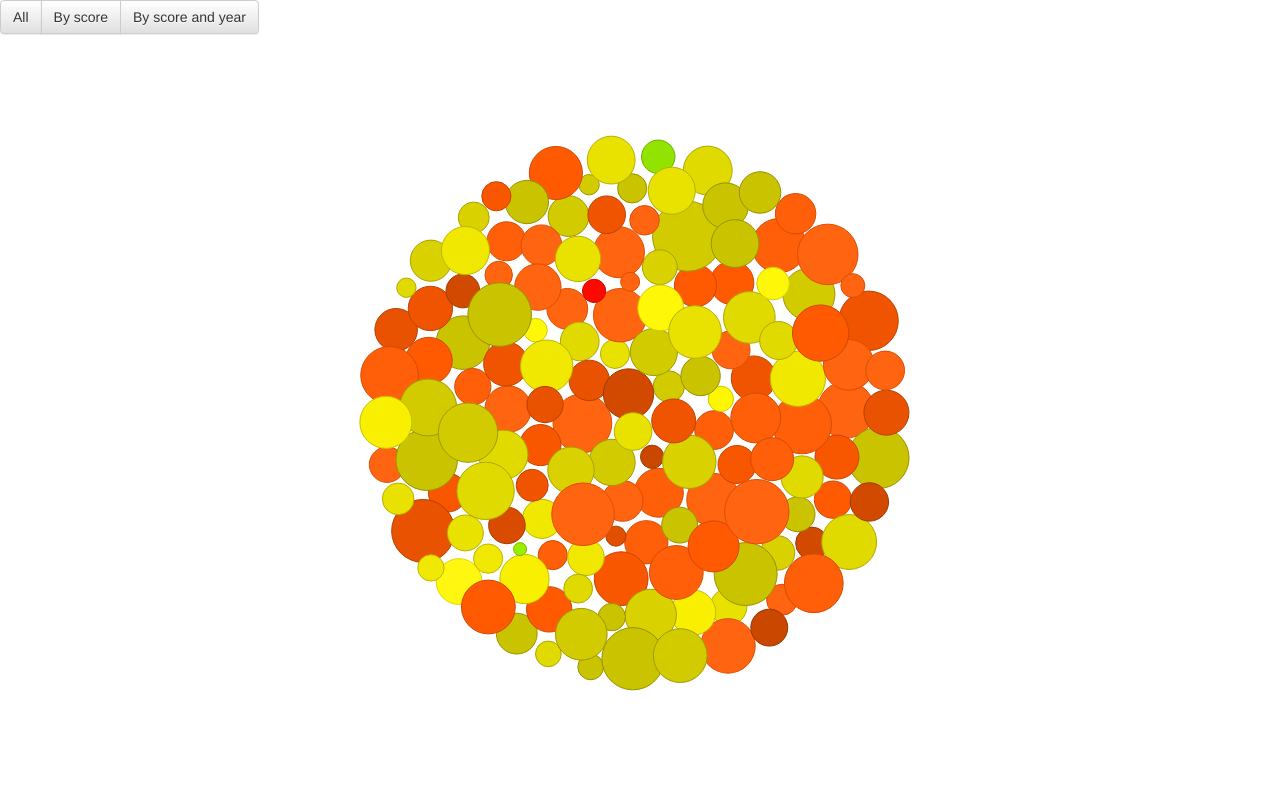
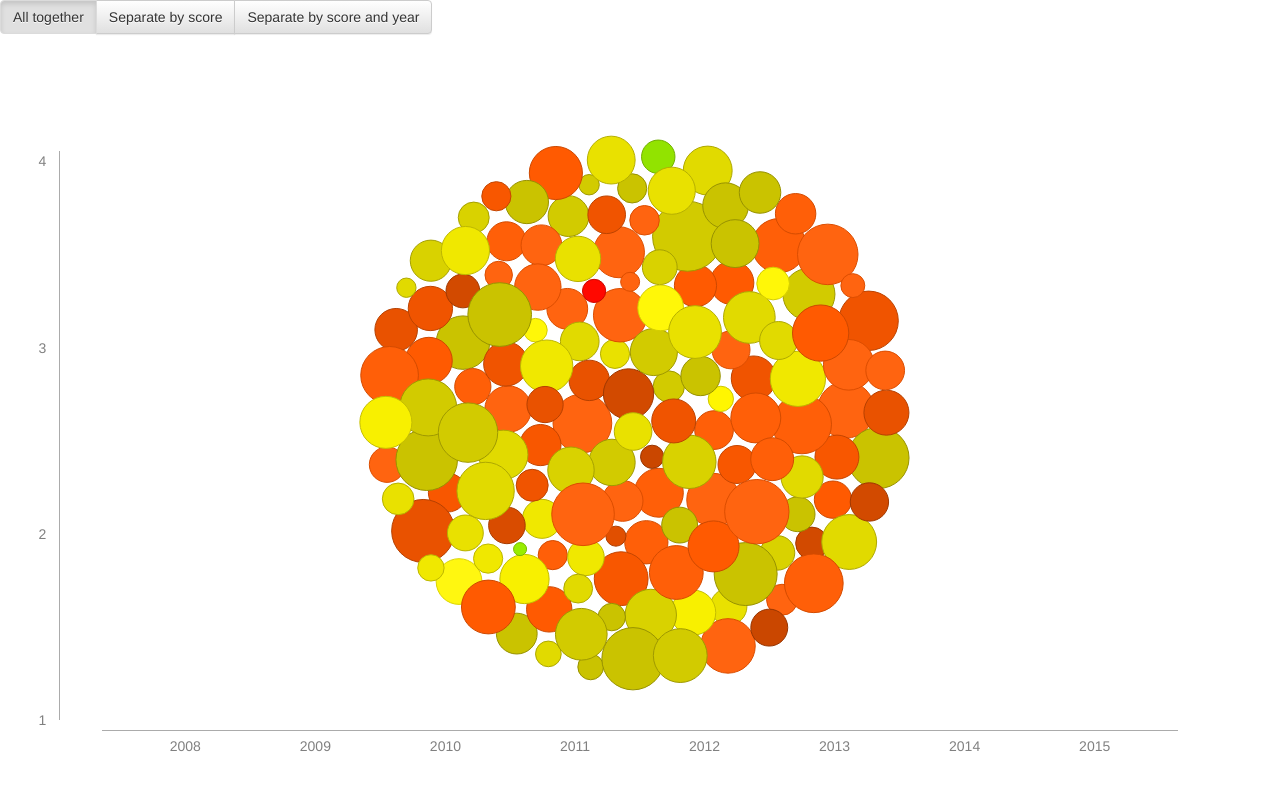
Before and after one commit to artemdemo/books-graph, a website: page index.html in a window 1280 px wide. Drawn offline with nearby package versions, Linux system fonts and the light colour scheme.

Commit message:
Added axes

```diff
--- a/index.html
+++ b/index.html
@@ -25,9 +25,9 @@
     </script>
 
     <div id="controllers" class="btn-group" role="group" aria-label="...">
-        <button type="button" class="btn btn-default" data-show="all">All</button>
-        <button type="button" class="btn btn-default" data-show="score">By score</button>
-        <button type="button" class="btn btn-default" data-show="year">By score and year</button>
+        <button type="button" class="btn btn-default active" data-show="all">All together</button>
+        <button type="button" class="btn btn-default" data-show="score">Separate by score</button>
+        <button type="button" class="btn btn-default" data-show="year">Separate by score and year</button>
     </div>
 
     <script type="application/javascript" src="js/app.js"></script>
--- a/js/app.js
+++ b/js/app.js
@@ -104,7 +104,7 @@ var Book;
         var avgScore_floor = Math.floor(avgScore);
         var avgScore_group = Math.floor((avgScore - avgScore_floor) * 10);
         var className;
-        className = 'score-' + String(avgScore_floor);
+        className = 'book-node score-' + String(avgScore_floor);
         className += ' group-' + String(avgScore_group);
         return className;
     }
@@ -142,16 +142,22 @@ var Book;
     Book.getCharge = getCharge;
     function onMouseEnter(book) {
         var $circle = document.getElementById(book.id);
-        $circle.setAttribute('class', $circle.getAttribute('class') + ' active');
+        //$circle.setAttribute('class', $circle.getAttribute('class') + ' active' );
     }
     Book.onMouseEnter = onMouseEnter;
     function onMouseLeave(book) {
         var $circle = document.getElementById(book.id);
         var className = $circle.getAttribute('class');
         className = className.replace(new RegExp('(^|\\b)' + 'active'.split(' ').join('|') + '(\\b|$)', 'gi'), ' ');
-        $circle.setAttribute('class', className);
+        //$circle.setAttribute('class', className );
     }
     Book.onMouseLeave = onMouseLeave;
+    /**
+     * Return years object
+     * @returns {any}
+     */
+    function getYearsObject() { return years; }
+    Book.getYearsObject = getYearsObject;
     /**
      * Calculate avg score of given book
      * @param book
@@ -242,8 +248,16 @@ var Controllers;
         }, false);
     }
     Controllers.bindEvents = bindEvents;
+    /**
+     * Return controller value
+     * @returns {contValues}
+     */
     function getCurrentContValue() { return currentContValue; }
     Controllers.getCurrentContValue = getCurrentContValue;
+    /**
+     * Set controller value
+     * @param value
+     */
     function setCurrentContValue(value) { currentContValue = contValues[value]; }
     Controllers.setCurrentContValue = setCurrentContValue;
     /**
@@ -262,11 +276,61 @@ var Controllers;
         }
     }
 })(Controllers || (Controllers = {}));
+var Axes;
+(function (Axes) {
+    var xAxis;
+    var yAxis;
+    /**
+     * Adding axis to the graph
+     */
+    function addAxes() {
+        createXaxis();
+        createYaxis();
+    }
+    Axes.addAxes = addAxes;
+    /**
+     * Creating Y axis
+     */
+    function createYaxis() {
+        yAxis = document.createElement('div');
+        yAxis.setAttribute('id', 'yAxis-group');
+        yAxis.setAttribute('class', 'axis-group');
+        yAxis.style.top = (Paper.getPaperSize().height / 10) * 2 + 'px';
+        document.body.appendChild(yAxis);
+        for (var i = 4; i > 0; i--) {
+            var $text = document.createElement('div');
+            $text.setAttribute('class', 'score');
+            $text.appendChild(document.createTextNode(String(i)));
+            if (i != 4)
+                $text.style.marginTop = (Paper.getPaperSize().height / 10) * 2.2 + 'px';
+            yAxis.appendChild($text);
+        }
+    }
+    /**
+     * Creating X axis
+     */
+    function createXaxis() {
+        var years = Book.getYearsObject();
+        xAxis = document.createElement('div');
+        xAxis.setAttribute('id', 'xAxis-group');
+        xAxis.setAttribute('class', 'axis-group');
+        document.body.appendChild(xAxis);
+        for (var key in years) {
+            if (years.hasOwnProperty(key) && parseInt(key) == parseInt(key)) {
+                var $text = document.createElement('span');
+                $text.setAttribute('class', 'year');
+                $text.appendChild(document.createTextNode(key));
+                xAxis.appendChild($text);
+            }
+        }
+    }
+})(Axes || (Axes = {}));
 /// <reference path="d.ts/d3.d.ts" />
 /// <reference path="../vendor/promise.d.ts" />
 /// <reference path="modules/PaperModule.ts" />
 /// <reference path="modules/BookModule.ts" />
 /// <reference path="modules/ControllersModule.ts" />
+/// <reference path="modules/AxesModule.ts" />
 promise.get('data/books_rnd.json')
     .then(function (error, data) {
     var graph = JSON.parse(data);
@@ -297,16 +361,18 @@ promise.get('data/books_rnd.json')
         .call(force.drag)
         .on('mouseenter', Book.onMouseEnter)
         .on('mouseleave', Book.onMouseLeave);
+    /*
+    // Add <title></title> to circle node
     node.append("title")
-        .text(function (d) { return d.name; });
+        .text(function(d) { return d.name; });*/
     force.on("tick", function (e) {
         node.each(Book.moveTowardCenter(e.alpha));
         node.attr("cx", function (d) { return d.x; })
             .attr("cy", function (d) { return d.y; });
     });
-    /*
-     * Bind events to the buttons
-     */
+    // Binding events to controll buttons
     Controllers.bindEvents(force);
+    // Adding axes
+    Axes.addAxes();
 });
 //# sourceMappingURL=app.js.map
--- a/source/app.ts
+++ b/source/app.ts
@@ -3,6 +3,7 @@
 /// <reference path="modules/PaperModule.ts" />
 /// <reference path="modules/BookModule.ts" />
 /// <reference path="modules/ControllersModule.ts" />
+/// <reference path="modules/AxesModule.ts" />
 
 
 promise.get('data/books_rnd.json')
@@ -45,8 +46,10 @@ promise.get('data/books_rnd.json')
             .on('mouseenter', Book.onMouseEnter )
             .on('mouseleave', Book.onMouseLeave );
 
+        /*
+        // Add <title></title> to circle node
         node.append("title")
-            .text(function(d) { return d.name; });
+            .text(function(d) { return d.name; });*/
 
         force.on("tick", function(e) {
             node.each( Book.moveTowardCenter(e.alpha) );
@@ -54,9 +57,10 @@ promise.get('data/books_rnd.json')
                 .attr("cy", function(d) { return d.y; });
         });
 
-        /*
-         * Bind events to the buttons
-         */
+        // Binding events to controll buttons
         Controllers.bindEvents( force );
 
+        // Adding axes
+        Axes.addAxes();
+
     });
--- a/source/less/style.less
+++ b/source/less/style.less
@@ -4,11 +4,56 @@ body {
   padding: 0;
 }
 
-circle.active {
+#controllers .btn {
+  outline: none;
+}
+
+
+/*--------------- Axes ---------------------*/
+
+@borderColor: rgb(171, 171, 171);
+
+.axis-group {
+  position: absolute;
+  color: gray;
+}
+
+#yAxis-group {
+  top: 20%;
+  left: 3%;
+  bottom: 10%;
+  padding-right: 13px;
+  border-right: 1px solid @borderColor;
+
+  .score {
+    margin: 20px 0;
+  }
+  .score:first-child { margin-top: 0; }
+  .score:last-child { margin-bottom: 0; }
+}
+
+#xAxis-group {
+  bottom: 44px;
+  left: 8%;
+  right: 8%;
+  text-align: center;
+  border-top: 1px solid @borderColor;
+  padding-top: 5px;
+  color: gray;
+
+  .year {
+    padding: 0 4.6%;
+  }
+}
+
+
+/*--------------- Circles ---------------------*/
+
+circle.book-node:hover {
   stroke-width: 3;
 }
 
-/*----------------- Colors generation -----------------*/
+/*---------- Colors generation ---------------*/
 
 @score1: #a8ff0d;
 @score2: #fff710;
--- /dev/null
+++ b/source/modules/AxesModule.ts
@@ -0,0 +1,61 @@
+module Axes {
+
+    var xAxis: HTMLDivElement;
+    var yAxis: HTMLDivElement;
+
+    /**
+     * Adding axis to the graph
+     */
+    export function addAxes() {
+        createXaxis();
+        createYaxis();
+    }
+
+    /**
+     * Creating Y axis
+     */
+    function createYaxis() {
+        yAxis = document.createElement('div');
+        yAxis.setAttribute('id', 'yAxis-group');
+        yAxis.setAttribute('class', 'axis-group');
+        yAxis.style.top = ( Paper.getPaperSize().height / 10 ) * 2 + 'px';
+
+        document.body.appendChild( yAxis );
+
+        for ( var i=4; i>0; i-- ) {
+            var $text: HTMLDivElement = document.createElement('div');
+
+            $text.setAttribute('class', 'score');
+            $text.appendChild( document.createTextNode( String(i) ) );
+            if ( i != 4 ) $text.style.marginTop = ( Paper.getPaperSize().height / 10 ) * 2.2 + 'px';
+
+            yAxis.appendChild( $text );
+        }
+    }
+
+    /**
+     * Creating X axis
+     */
+    function createXaxis() {
+        var years = Book.getYearsObject();
+
+        xAxis = document.createElement('div');
+        xAxis.setAttribute('id', 'xAxis-group');
+        xAxis.setAttribute('class', 'axis-group');
+
+        document.body.appendChild( xAxis );
+
+        for ( var key in years ) {
+            if ( years.hasOwnProperty(key) && parseInt(key) == parseInt(key) ) {
+                var $text: HTMLSpanElement = document.createElement('span');
+
+                $text.setAttribute('class', 'year');
+                $text.appendChild( document.createTextNode( key ) );
+
+                xAxis.appendChild( $text );
+            }
+        }
+
+    }
+
+}
--- a/source/modules/BookModule.ts
+++ b/source/modules/BookModule.ts
@@ -104,7 +104,7 @@ module Book {
         var avgScore_group = Math.floor( (avgScore - avgScore_floor) * 10 );
         var className:string;
 
-        className = 'score-' + String( avgScore_floor );
+        className = 'book-node score-' + String( avgScore_floor );
         className += ' group-' + String( avgScore_group );
 
         return className
@@ -144,15 +144,21 @@ module Book {
 
     export function onMouseEnter( book:bookData ) {
         var $circle = document.getElementById( book.id );
-        $circle.setAttribute('class', $circle.getAttribute('class') + ' active' );
+        //$circle.setAttribute('class', $circle.getAttribute('class') + ' active' );
     }
 
     export function onMouseLeave( book:bookData ) {
         var $circle = document.getElementById( book.id );
         var className = $circle.getAttribute('class');
         className = className.replace(new RegExp('(^|\\b)' + 'active'.split(' ').join('|') + '(\\b|$)', 'gi'), ' ');
-        $circle.setAttribute('class', className );
+        //$circle.setAttribute('class', className );
     }
+
+    /**
+     * Return years object
+     * @returns {any}
+     */
+    export function getYearsObject() { return years; }
 
     /**
      * Calculate avg score of given book
```
Also changed, not shown: source/modules/ControllersModule.ts (+8 -0 lines), css/style.css, 1 other file.
